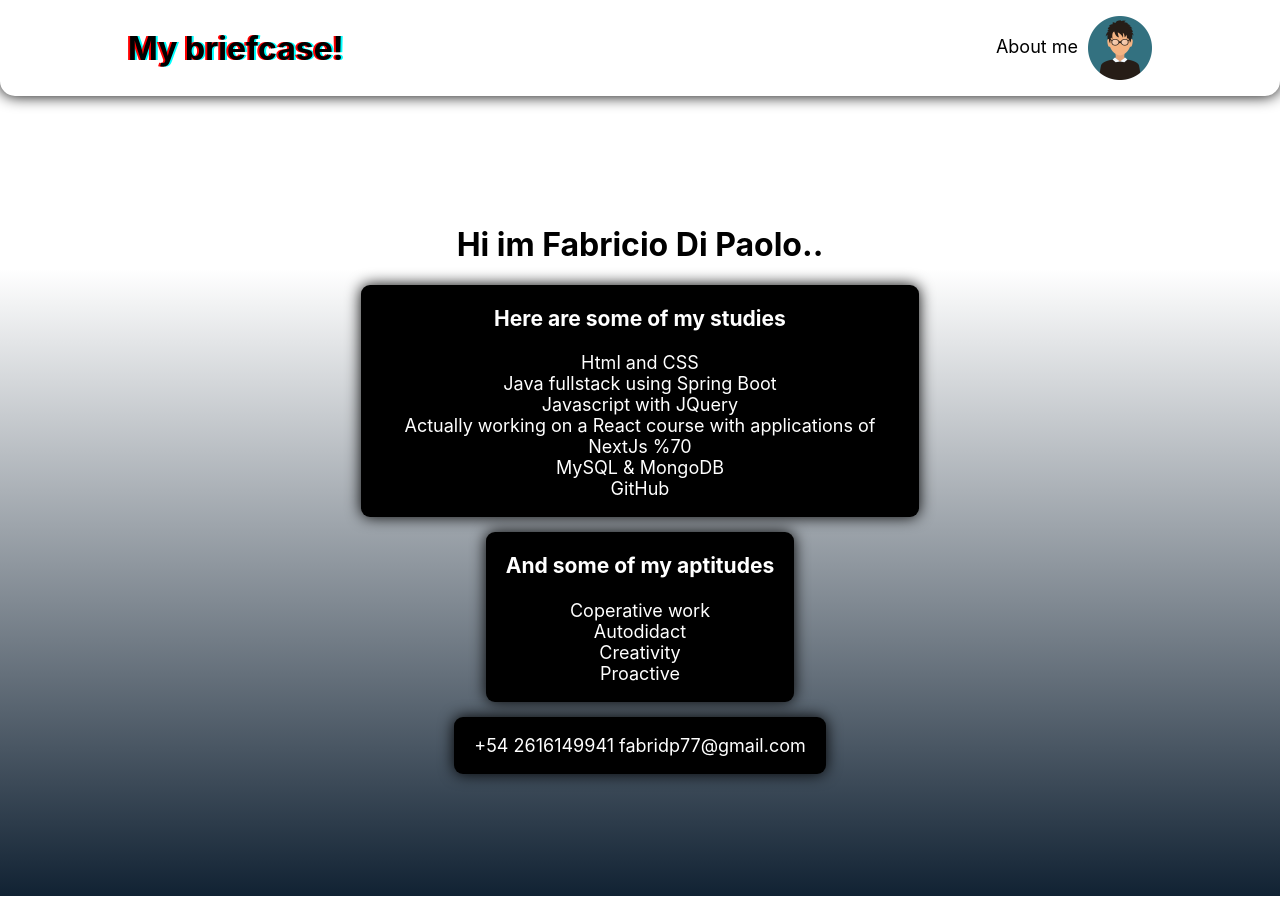
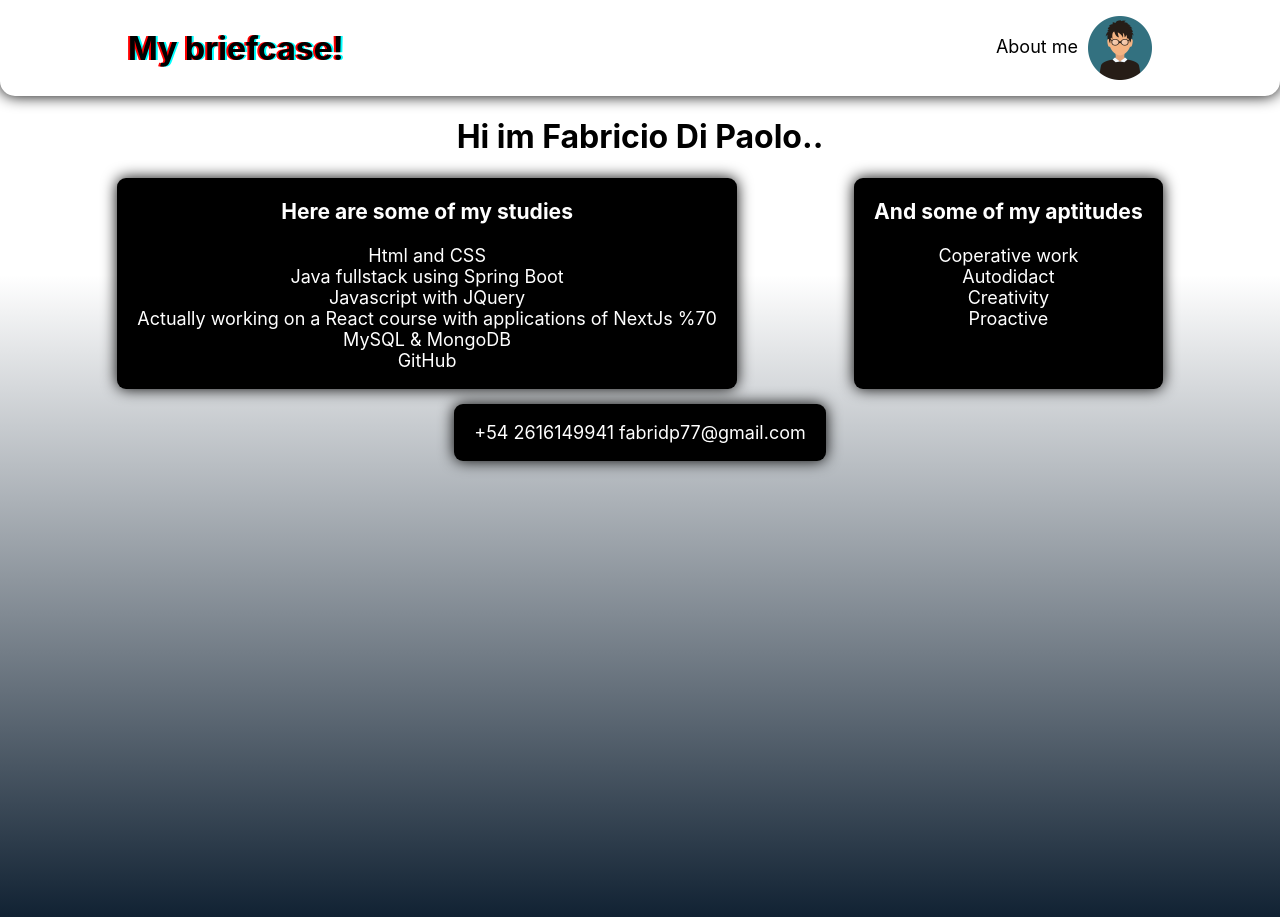
Before and after one commit to fabri2605/my-briefcase, a Next.js app: page /about-me in a window 1280 px wide. Before the commit the page ends 896 px from the top, so only its background shows below. Built offline with nearby package versions, Linux system fonts and the light colour scheme.

Commit message:
aboutme-fixed

```diff
--- a/components/MyBody.js
+++ b/components/MyBody.js
@@ -2,15 +2,19 @@ import classes from './myBody.module.css';
 
 const myBody = () => {
     return (
+        <>
+            <h1 className={classes.title}>Hi im Fabricio Di Paolo..</h1>
             <div className={classes.info}>
-            <h1>Hi im Fabricio Di Paolo..</h1>
                 <div>
                     <h3>Here are some of my studies</h3>
                     <ul>
                         <li>Html and CSS</li>
                         <li>Java fullstack using Spring Boot</li>
                         <li>Javascript with JQuery</li>
-                    <li>Actually working on a React course with applications of NextJs %70</li>
+                        <li>
+                            Actually working on a React course with applications
+                            of NextJs %70
+                        </li>
                         <li>MySQL & MongoDB </li>
                         <li>GitHub</li>
                     </ul>
@@ -26,13 +30,11 @@ const myBody = () => {
                 </div>
                 <div className={classes.contact}>
                     <ul>
-                    <li>
-                        +54 2616149941
-                        fabridp77@gmail.com
-                    </li>
+                        <li>+54 2616149941 fabridp77@gmail.com</li>
                     </ul>
                 </div>
             </div>
+        </>
     );
 };
 
--- a/components/myBody.module.css
+++ b/components/myBody.module.css
@@ -1,11 +1,12 @@
+.title{
+    color: black;
+}
 .info {
     display: flex;
-    flex-direction: column;
-    justify-content: space-between;
-    align-items: center;
+    flex-direction: row;
+    justify-content: space-evenly;
     flex-wrap: wrap;
     padding: 0;
-    color: black;
 }
 .contact {
     background-color: white;
--- a/styles/globals.css
+++ b/styles/globals.css
@@ -21,7 +21,6 @@ a {
 .centered {
     margin: 0 auto;
     text-align: center;
-    display: flex;
     justify-content: center;
     align-items: center;
     flex-direction: column;
```
Lines whose indentation alone changed are shown as unchanged.
